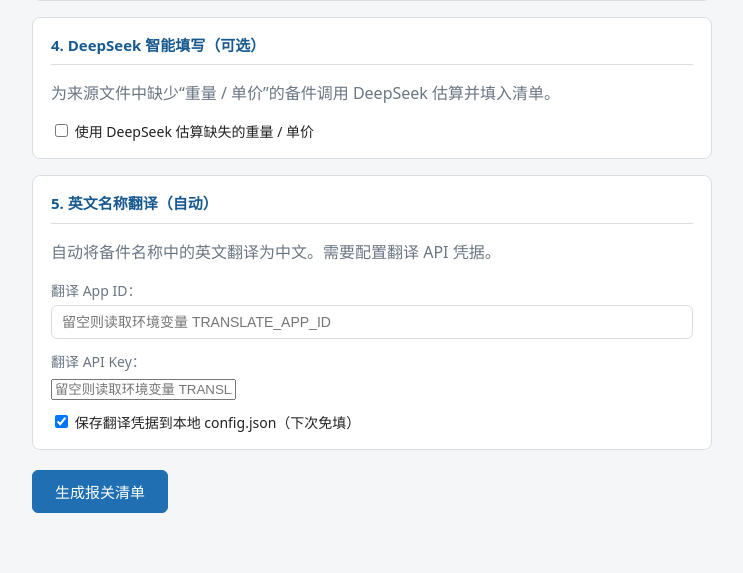
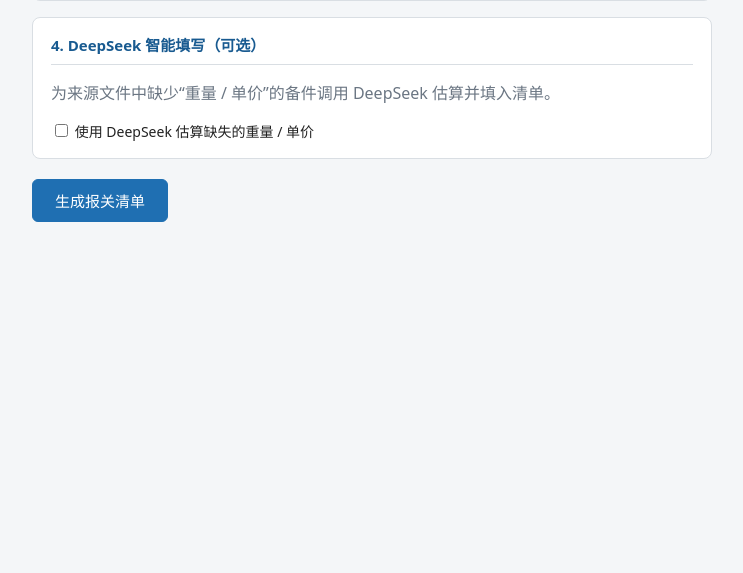
Before and after one commit to onlinewalt/cdf_helper, a Flask app: page / in a window 1280 px wide. Shown: the part 897-1470 px from the top of the page, without its empty margins (268-1011 px from the left). After the commit the page ends 1119 px from the top, so only its background shows below. Run offline with Flask 3, Linux system fonts and the light colour scheme; parts of the project's set-up code (start-up, migrations or seed data) failed here and were passed over.

Commit message:
refactor: make translation truly built-in (remove UI form fields, config-only)
- Remove translation credentials section from index.html (always-on, no UI)
- Remove trans_app_id/trans_apikey/save_trans_key form handling from webapp.py
- Credentials come only from env vars / config.json (set once, not through web UI)
- Add translate_cache.json to .gitignore
- Update AGENTS.md and DESIGN.md accordingly

```diff
--- a/templates/index.html
+++ b/templates/index.html
@@ -99,25 +99,6 @@
                 </label>
             </section>
 
-            <section>
-                <h2>5. 英文名称翻译（自动）</h2>
-                <p class="muted">自动将备件名称中的英文翻译为中文。需要配置翻译 API 凭据。</p>
-                <div class="field">
-                    <label for="trans_app_id">翻译 App ID：</label>
-                    <input type="text" id="trans_app_id" name="trans_app_id" value="{{ trans_app_id_prefill }}"
-                           placeholder="留空则读取环境变量 TRANSLATE_APP_ID">
-                </div>
-                <div class="field">
-                    <label for="trans_apikey">翻译 API Key：</label>
-                    <input type="password" id="trans_apikey" name="trans_apikey" value="{{ trans_apikey_prefill }}"
-                           placeholder="留空则读取环境变量 TRANSLATE_APIKEY">
-                </div>
-                <label class="check-line">
-                    <input type="checkbox" name="save_trans_key" checked>
-                    保存翻译凭据到本地 config.json（下次免填）
-                </label>
-            </section>
-
             <div class="actions">
                 <button type="submit" class="btn btn-primary">生成报关清单</button>
             </div>
--- a/webapp.py
+++ b/webapp.py
@@ -111,7 +111,6 @@ def _basename(path):
 
 @app.route("/")
 def index():
-    trans_app_id, trans_apikey = app_config.get_trans_credentials()
     return render_template(
         "index.html",
         template_candidates=[f for f in _spreadsheets_in(BASE_DIR) if f.suffix == ".xlsx"],
@@ -119,8 +118,6 @@ def index():
         source_candidates=_server_source_files(),
         today=datetime.date.today().isoformat(),
         api_key_prefill=app_config.get_api_key(),
-        trans_app_id_prefill=trans_app_id,
-        trans_apikey_prefill=trans_apikey,
     )
 
 
@@ -168,11 +165,7 @@ def do_generate():
         return redirect(url_for("index"))
 
     # --- always-on: translate English part names to Chinese --------------
-    _saved_app_id, _saved_apikey = app_config.get_trans_credentials()
-    trans_app_id = request.form.get("trans_app_id", "").strip() or _saved_app_id
-    trans_apikey = request.form.get("trans_apikey", "").strip() or _saved_apikey
-    if request.form.get("save_trans_key") == "on" and trans_app_id and trans_apikey:
-        app_config.save_config({"trans_app_id": trans_app_id, "trans_apikey": trans_apikey})
+    trans_app_id, trans_apikey = app_config.get_trans_credentials()
     trans_stats = None
     if trans_app_id and trans_apikey:
         try:
```
Also changed, not shown: DESIGN.md (+1 -1 lines), 1 other file.
